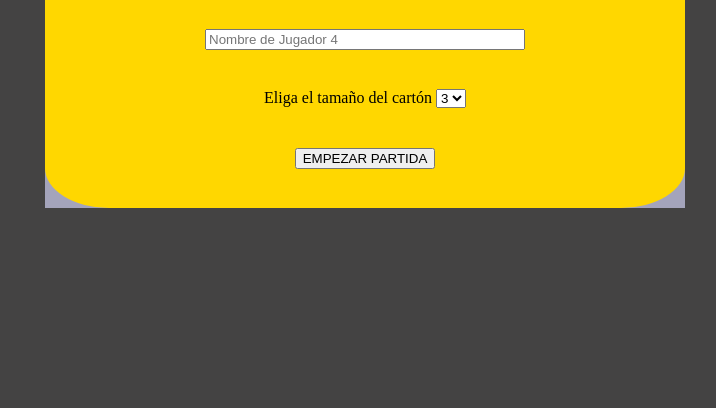
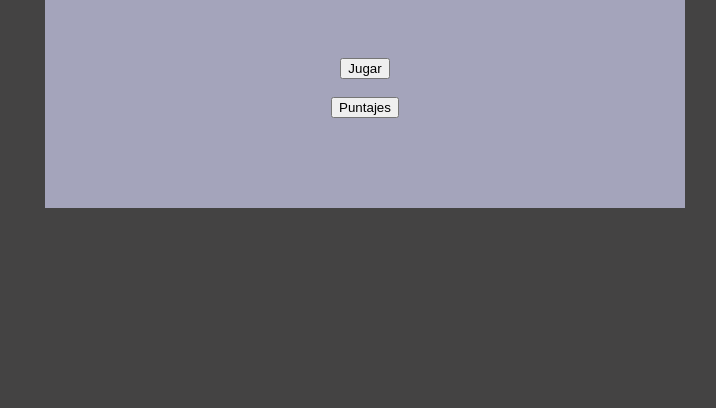
Before and after one commit to Miguiiii/Bingo-en-HTML, a plain HTML site: page index.html in a window 1280 px wide. Shown: the part 392-800 px from the top of the page, without its empty margins (275-991 px from the left). Drawn offline with Linux system fonts and the light colour scheme.

Commit message:
Update 2

```diff
--- a/style.css
+++ b/style.css
@@ -93,7 +93,7 @@ body{
     height: 100%;
     width: 100%;
     background-color: gold;
-    scale: 1;
+    scale: 0;
     border-radius: 10%;
 }
 
```
